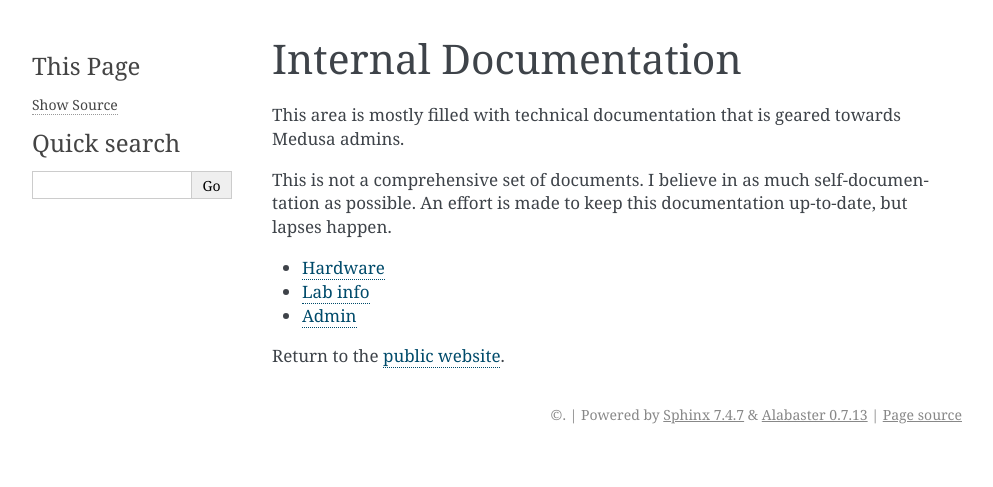
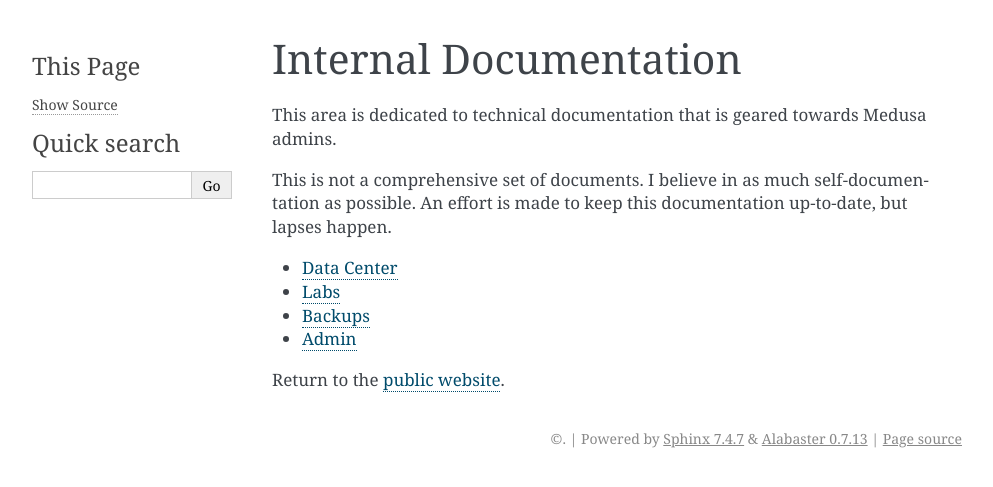
Before and after one commit to psychoinformatics-de/ipsy-docs, a Sphinx documentation site: the page built from source/internal/index.rst, in a window 1280 px wide. Shown: the top 487 px of the page, without its empty margins (148-1141 px from the left). Built offline with Sphinx 7.4.7, drawn with Linux system fonts in a browser that asks for light colours.

Commit message:
Small additions and cleanup

```diff
--- a/source/internal/hardware/index.rst
+++ b/source/internal/hardware/index.rst
@@ -116,12 +116,7 @@
 TODO
 ====
 
-* network switch conventions
-* style rack table
 * common actions: adding a user
 * how backups work
-* user copying (b3)
 * exim stuff
-* snake8 and 9 specs
 * cssh -- common tasks
-* adding a new node
--- a/source/internal/hardware/medusa.rst
+++ b/source/internal/hardware/medusa.rst
@@ -18,10 +18,12 @@
   - configuration is in the -- well documented -- /etc/dnsmasq.d/medusa.dnsmasq.conf
  * reprepro/apache for internal distribution of packages
  * exim4 - send email using mail.ovgu.de as a smarthost
+  - machines behind NAT (mudflap specifically) use medusa as a smarthost
  * apt-cacher-ng
  * logwatch
  * backups
-  - medusa does a nightly backup of all other servers into the /home/backup directory
+  - medusa does a nightly backup of all non-compute servers into the /home/backup/<machine.name> directory
+  - for more info, read the `backup docs <../backups.html>`_
 
 External Services
 =================
--- a/source/internal/index.rst
+++ b/source/internal/index.rst
@@ -4,15 +4,16 @@
 **********************
 Internal Documentation
 **********************
-This area is mostly filled with technical documentation that is geared
+This area is dedicated to technical documentation that is geared
 towards Medusa admins.
 
 This is not a comprehensive set of documents. I believe in as much
 self-documentation as possible. An effort is made to keep this documentation
 up-to-date, but lapses happen.
 
-* `Hardware <hardware/>`_
-* `Lab info <lab_info.html>`_
+* `Data Center <hardware/>`_
+* `Labs <lab_info.html>`_
+* `Backups <backups.html>`_
 * `Admin <admin/>`_
 
 Return to the `public website <..>`_.
```
